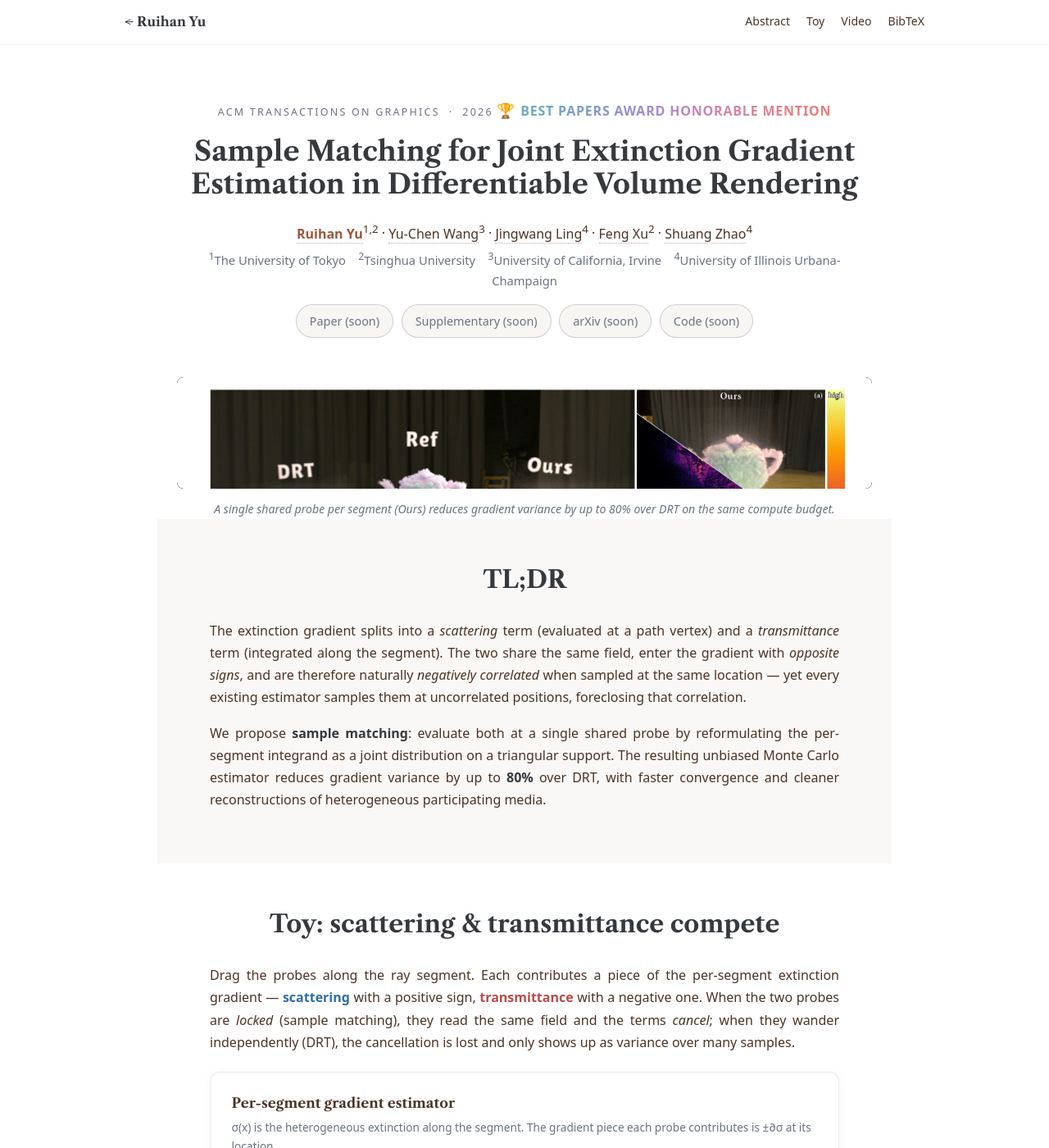
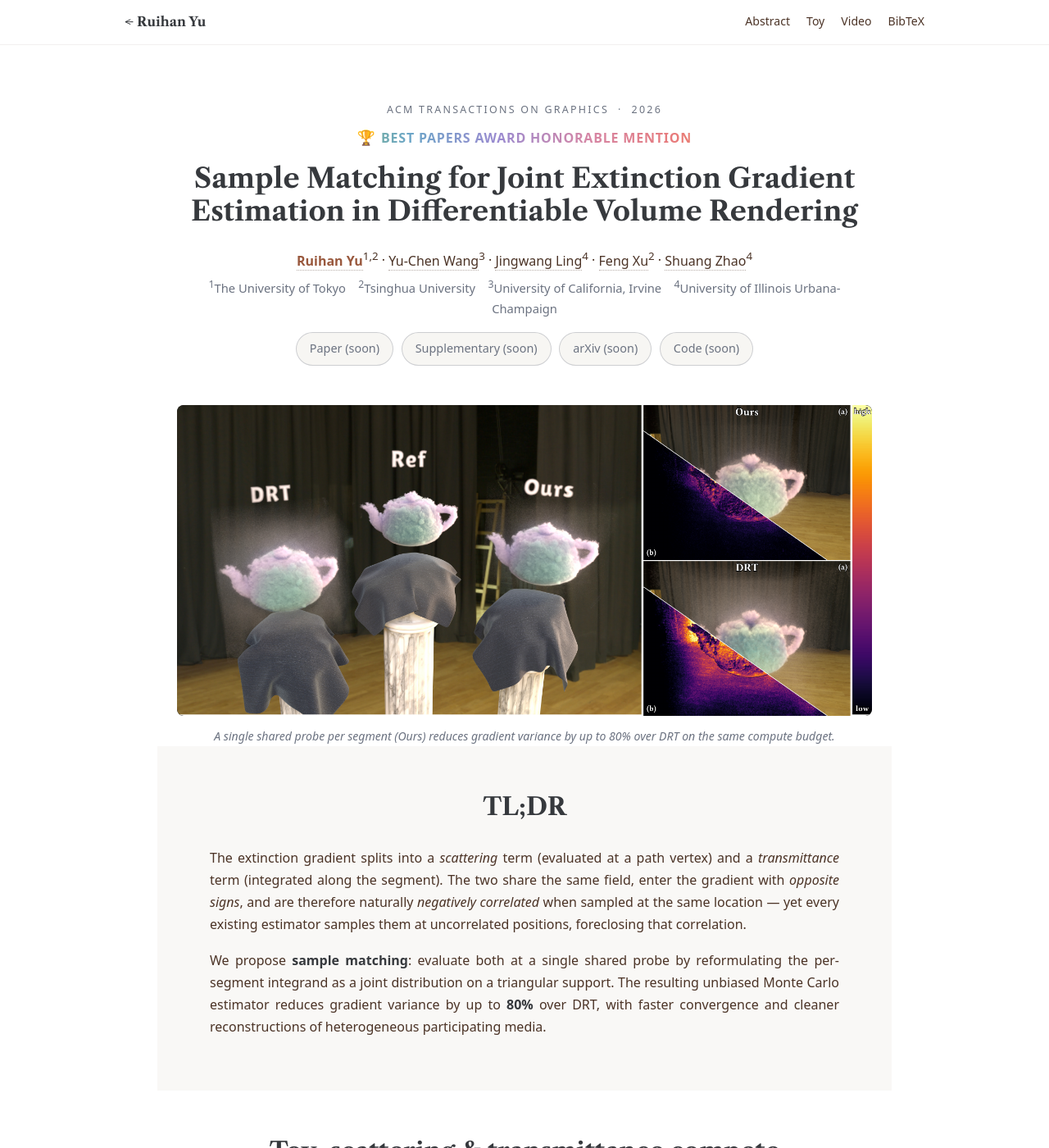
Before and after one commit to AuroraRyan0301/AuroraRyan0301.github.io, a Jekyll site: the page built from samplematching/index.html, in a window 1280 px wide and 1400 px high. Shown: the whole window at 82% size. Built offline with Jekyll 4.4.1, drawn with Linux system fonts in a browser that asks for light colours.

Commit message:
SM hero: fix eyebrow/award same-line collapse + restore full teaser
Bug 1: .eyebrow was inline-block and .award was inline-flex, so both
       collapsed onto a single centered row ("ACM ... 2026 [TROPHY] BEST
       PAPERS AWARD HONORABLE MENTION"). Make .award `display: flex` (a
       block-level flex container) with `justify-content: center` so it
       always lives on its own line under the eyebrow.

Bug 2: The old teaser was a too-tight 1955x313 horizontal slice of
       page 1 of submission.pdf, which cut off the bottom half of every
       panel (clouds + pedestals lost, only curtain tops shown). Re-
       extract the full paper teaser bounding box (1570x703, ~2.23:1)
       so the DRT/Ref/Ours teapots, the pedestals, and the two stacked
       error-heatmap insets are all visible. Aspect-ratio reservation
       updated to match.

```diff
--- a/assets/css/project.scss
+++ b/assets/css/project.scss
@@ -121,7 +121,8 @@ section.sect--frag-inner {
 /* ---- Best-paper award (plain text + soft-rainbow flowing gradient) ---- */
 
 .award {
-  display: inline-flex;
+  display: flex;
+  justify-content: center;
   align-items: baseline;
   gap: 0.4rem;
   margin: 0.2rem 0 0.9rem;
--- a/samplematching/index.html
+++ b/samplematching/index.html
@@ -18,7 +18,7 @@ sitemap: false
   <style>
     /* Aspect-ratio reservation so first paint shows the full teaser / video. */
     .teaser__media {
-      aspect-ratio: 1955 / 313;
+      aspect-ratio: 1570 / 703;
       background: #111;
       border-radius: 8px;
       overflow: hidden;
@@ -146,8 +146,8 @@ sitemap: false
       <figure>
         <div class="teaser__media">
           <img src="{{ '/samplematching/static/images/teaser.png' | relative_url }}"
-               width="1955" height="313"
-               alt="Paper teaser: DRT vs Reference vs Ours, with error heatmap inset">
+               width="1570" height="703"
+               alt="Paper teaser: DRT vs Reference vs Ours, with error heatmap insets">
         </div>
         <figcaption>
           A single shared probe per segment (Ours) reduces gradient variance by up to 80% over DRT on the same compute budget.
```
Also changed, not shown: samplematching/static/images/teaser.png.
